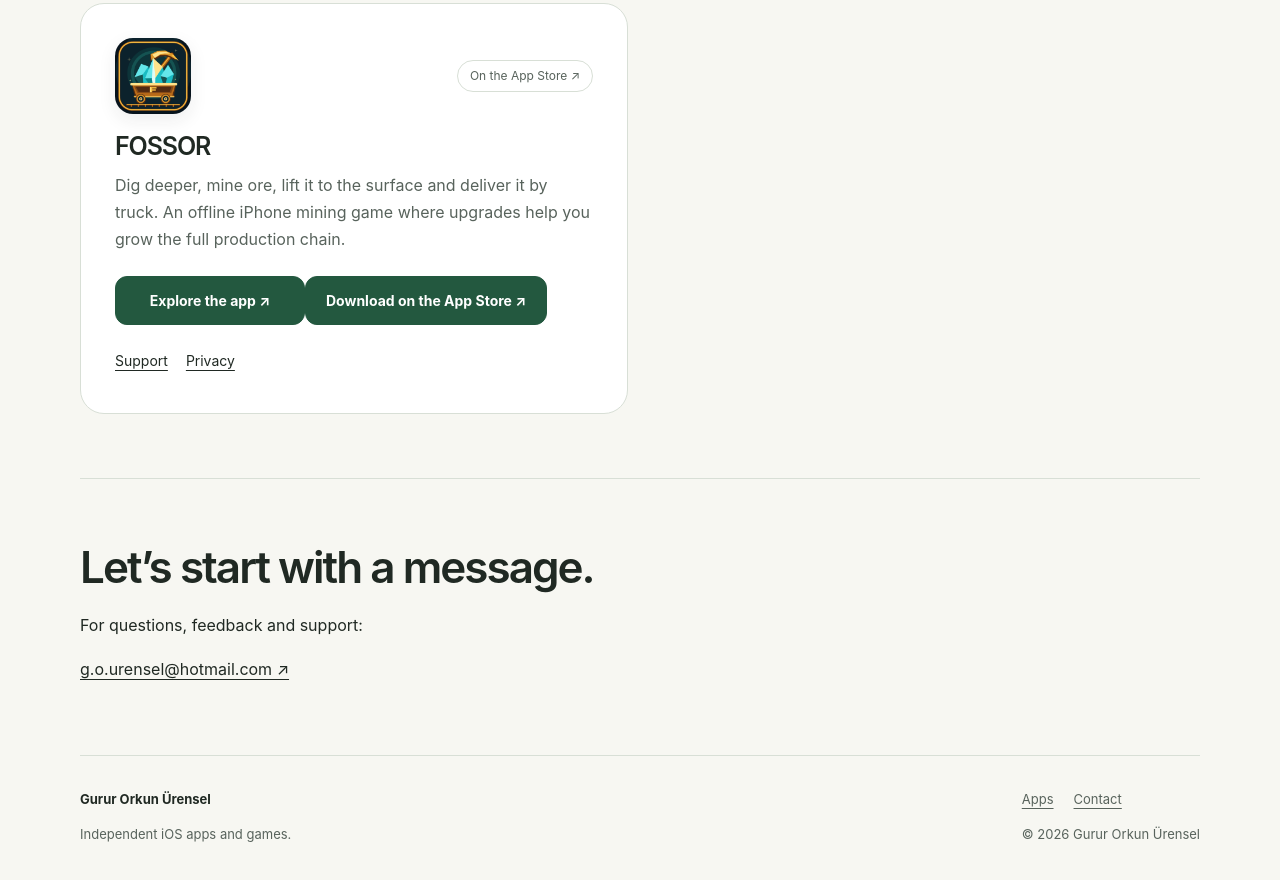
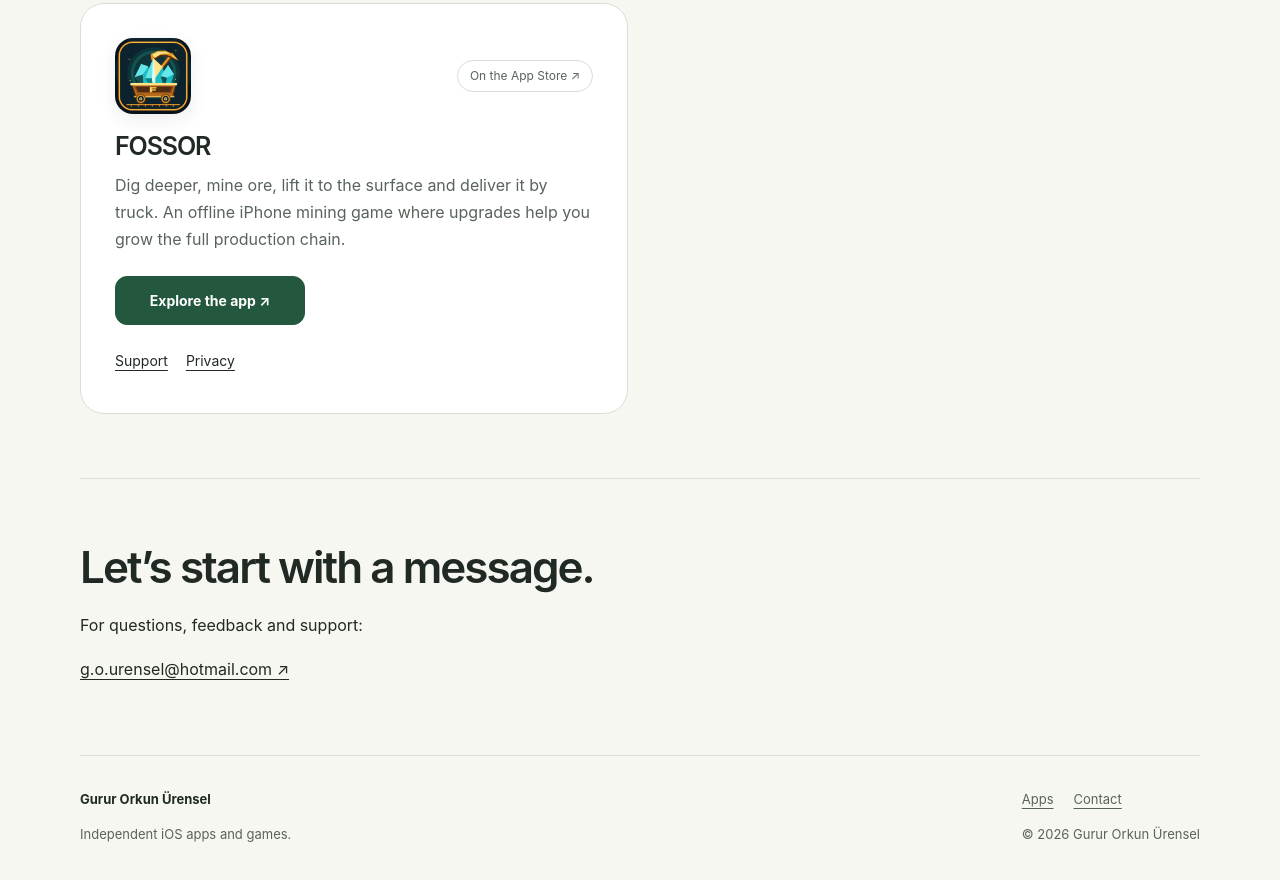
Before and after one commit to gururorkun/gururorkun.github.io, a plain HTML site: page index.html in a window 1280 px wide. Shown: the part 1673-2553 px from the top of the page. Drawn offline with Linux system fonts and the light colour scheme.

Commit message:
Match FOSSOR app card actions to other published apps

```diff
--- a/index.html
+++ b/index.html
@@ -71,7 +71,7 @@ Yeni fikirler için oyunlar.</h1><p class="intro" data-tr="iOS için geliştirdi
   </div>
   <h3>FOSSOR</h3>
   <p data-tr="Madeni derinleştir, cevher çıkar, asansörle yüzeye taşı, kamyonla depoya ulaştır. Yükseltmelerle üretim zincirini büyüttüğün çevrimdışı iPhone madencilik oyunu." data-en="Dig deeper, mine ore, lift it to the surface and deliver it by truck. An offline iPhone mining game where upgrades help you grow the full production chain.">Madeni derinleştir, cevher çıkar, asansörle yüzeye taşı, kamyonla depoya ulaştır. Yükseltmelerle üretim zincirini büyüttüğün çevrimdışı iPhone madencilik oyunu.</p>
-  <div class="card-actions"><a class="button" href="fossor/"><span data-tr="Uygulamayı keşfet ↗" data-en="Explore the app ↗">Uygulamayı keşfet ↗</span></a><a class="button" data-fossor-app-store-link hidden><span data-tr="App Store’dan indir ↗" data-en="Download on the App Store ↗">App Store’dan indir ↗</span></a></div>
+  <div class="card-actions"><a class="button" href="fossor/"><span data-tr="Uygulamayı keşfet ↗" data-en="Explore the app ↗">Uygulamayı keşfet ↗</span></a></div>
   <div class="card-links">
     <a href="fossor/support.html"><span data-tr="Destek" data-en="Support">Destek</span></a>
     <a href="fossor/privacy.html"><span data-tr="Gizlilik" data-en="Privacy">Gizlilik</span></a>
```
